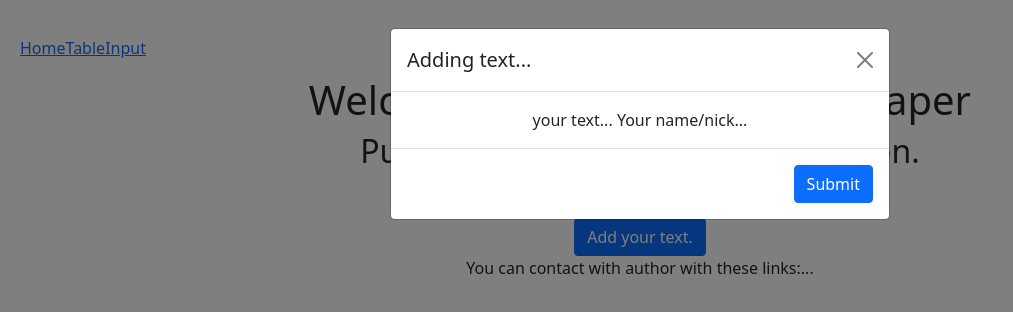
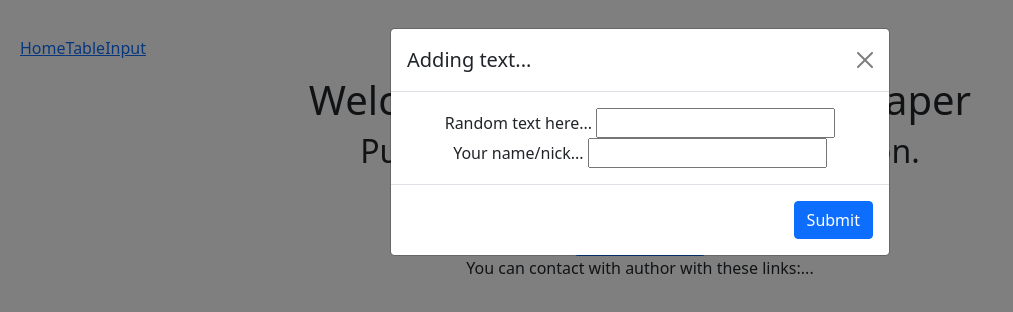
Before and after one commit to DanPas317th/worldwide-newspaper, a plain HTML site: page index.html in a window 1280 px wide. Both pictures are taken after a click on the button "Add your text.". Shown: the whole page, without its empty margins (0-1013 px from the left). Drawn offline with nearby package versions, Linux system fonts and the light colour scheme.

Commit message:
Initial Commit

```diff
--- a/index.html
+++ b/index.html
@@ -45,8 +45,10 @@
         <button type="button" class="btn-close" data-bs-dismiss="modal" aria-label="Close"></button>
       </div>
       <div class="modal-body">
-        <label for="fname">your text...</label>
-        <label for="fname">Your name/nick...</label>
+        <label for="random-text">Random text here...</label>
+        <input type="text" name="name"/>
+        <label for="random-text">Your name/nick...</label>
+        <input type="text" name="name"/>
       </div>
       <div class="modal-footer">
         <button type="button" class="btn btn-primary">Submit</button>
```
